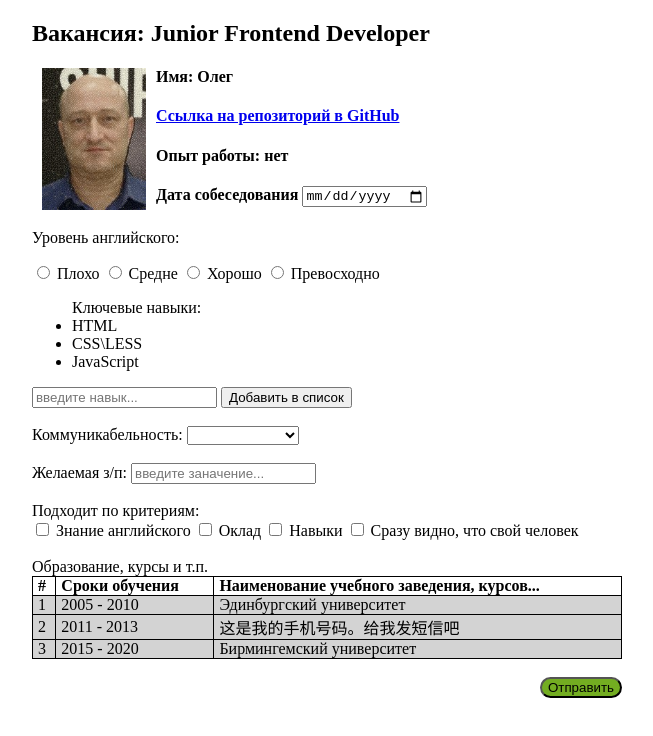
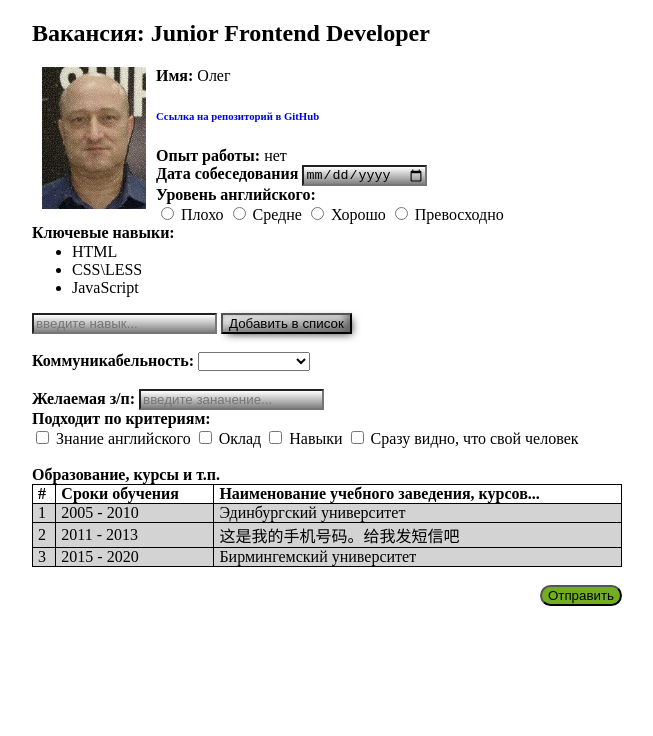
Before and after one commit to Luirol/LevelUp-FrontEnd, a plain HTML site: page formJFD.html in a window 1280 px wide. Shown: the whole page, without its empty margins (313-966 px from the left). Drawn offline with Linux system fonts and the light colour scheme.

Commit message:
изменил шрифты, курсоры, опасити, градиент

```diff
--- a/formJFD.html
+++ b/formJFD.html
@@ -3,31 +3,29 @@
 <head>
 	<meta charset="utf-8">
 	<title>Анкета</title>
-<link rel="stylesheet" type="text/css" href="gnd.css">
+	<link rel="stylesheet" type="text/css" href="gnd.css">
 </head>
+<body>
 <form action="formJFD.html" method="post">
 
-<ody>
+<h2> Вакансия: Junior Frontend Developer </h2>
 <div>
-	<h2> Вакансия: Junior Frontend Developer </h2>
+	<img src="photo.jpg" align="left" alt="ФОТО" width="104" height="142" border="0" hspace= "10">
+	<titleBody> Имя: </titleBody> Олег
+	<h6> <a href="https://github.com/Luirol/LevelUp-FrontEnd" target="_blank" > Ссылка на репозиторий в GitHub </a>  </h6>
+	<titleBody>Опыт работы: </titleBody> нет <br>
+	<titleBody> Дата собеседования </titleBody> <input type='DATE'> <br>
 </div>
 <div>
-<h8> <img src="photo.jpg" align="left" alt="ФОТО" width="104" height="142" border="0" hspace= "10"> </h8>
-	<h4> Имя: Олег </h4>
-	<h4><a href="https://github.com/Luirol/LevelUp-FrontEnd" target="_blank" > Ссылка на репозиторий в GitHub </a>  </h4>
-	<h4> Опыт работы: нет </h4>
-	<h4> Дата собеседования <input type='DATE'> </h4>
-
-</div>
-<div>
-	<p> Уровень английского: </p>
+	<titleBody> Уровень английского: </titleBody> <br>
 	<input type='radio' name='Level-english' value = '0'> Плохо
 	<input type='radio' name='Level-english' value = '1'> Средне
 	<input type='radio' name='Level-english' value = '2'> Хорошо
 	<input type='radio' name='Level-english' value = '3'> Превосходно
 </div>
 <div>
-	<ul> Ключевые навыки:
+	<titleBody> Ключевые навыки: </titleBody>
+	<ul style="margin-top: 1px;">
 		<li> HTML </li>
 		<li> CSS\LESS </li>
 		<li> JavaScript </li>
@@ -35,11 +33,11 @@
 </div>
 <div>
 	<input type='text' name = 'Навык' placeholder = "введите навык...">
-	<button> Добавить в список </button>
+	<button class= "boxShadow"> Добавить в список </button>
 </div>
 <div>
 	<br>
-	Коммуникабельность:
+	<titleBody>Коммуникабельность:</titleBody>
 	<select name="Коммуникабельность" placeholder = "Выберите заначение">
 		<option value="0"> <select="selected" disabled="disabled" hidden="hidden"> </option>
 		<option value="1"> Доминантный </option>
@@ -50,12 +48,11 @@
 </div>
 <div>
 		<br>
- 	Желаемая з/п:
+	<titleBody>Желаемая з/п:</titleBody>
 	<input type="number" placeholder = "введите заначение...">
 </div>
 <div>
-	<br>
- Подходит по критериям: <br>
+<titleBody>Подходит по критериям: </titleBody> <br>
 	<input type='checkbox' name="Criterion1" value = '1'> Знание английского
 	<input type='checkbox' name="Criterion2" value = '2'> Оклад
 	<input type='checkbox' name="Criterion3" value = '3'> Навыки
@@ -63,7 +60,7 @@
 </div>
 <div>
 	<br>
-Образование, курсы и т.п.
+<titleBody>Образование, курсы и т.п.</titleBody>
 <table style="width:100%">
 	<thead>
   <tr>
@@ -97,5 +94,5 @@
 </div>
 </h4>
 </form>
-</ody>
+</body>
 </html>
--- a/gnd.css
+++ b/gnd.css
@@ -1,11 +1,33 @@
-  div {
+  form {
     text-align: left;
-    /* border-style: dotted; */
+    /* border-style: dotted; /*Посмотреть границы формы */
     width: 600px;
     padding: 0 5px;
     box-sizing: border-box;
     margin: auto;
+    font-size : 1em;
+    font-style : normal;
+    font-weight : 400;
   }
+  titleBody {
+    font-size : 1em;
+    font-style : normal;
+    font-weight : bolder;
+  }
+  a { text-decoration: none; outline:none;} /* Отменяю подчеркивание у ссылки */
+  /* a:link { color: red; } */
+  a:visited { color: grey; }
+  a:hover { color: blue; }
+  a:active { background-color: yellow; outline: none;}
+  a:focus { outline: none; }
+  input {outline:none;}
+  input:active {outline:none;}
+  :focus {outline:none;}
+  /*
+  div {
+    border-style: dotted;
+  }
+  */
   table {
     border-collapse: collapse;
   }
@@ -18,3 +40,18 @@
     border-radius: 25px;
     background: #73AD21;
   }
+
+  input {
+    /*background: #000; */
+    background-image: linear-gradient(white,gray);
+    }
+    .boxShadow {
+      /*border-radius: 10px;*/
+      background: rgb(100,100,100) radial-gradient(circle at 0 0, rgba(255,255,255,.65), rgba(255,255,255,.35));
+      box-shadow:
+       inset rgba(0,0,0,.5) -3px -3px 8px,
+       inset rgba(255,255,255,.9) 3px 3px 8px,
+       rgba(0,0,0,.8) 3px 3px 8px -3px;
+    }
+    input, button { cursor: pointer; }
+    button:hover {opacity: 0.8}
```
Also changed, not shown: index.html (added, +11 -0 lines).
